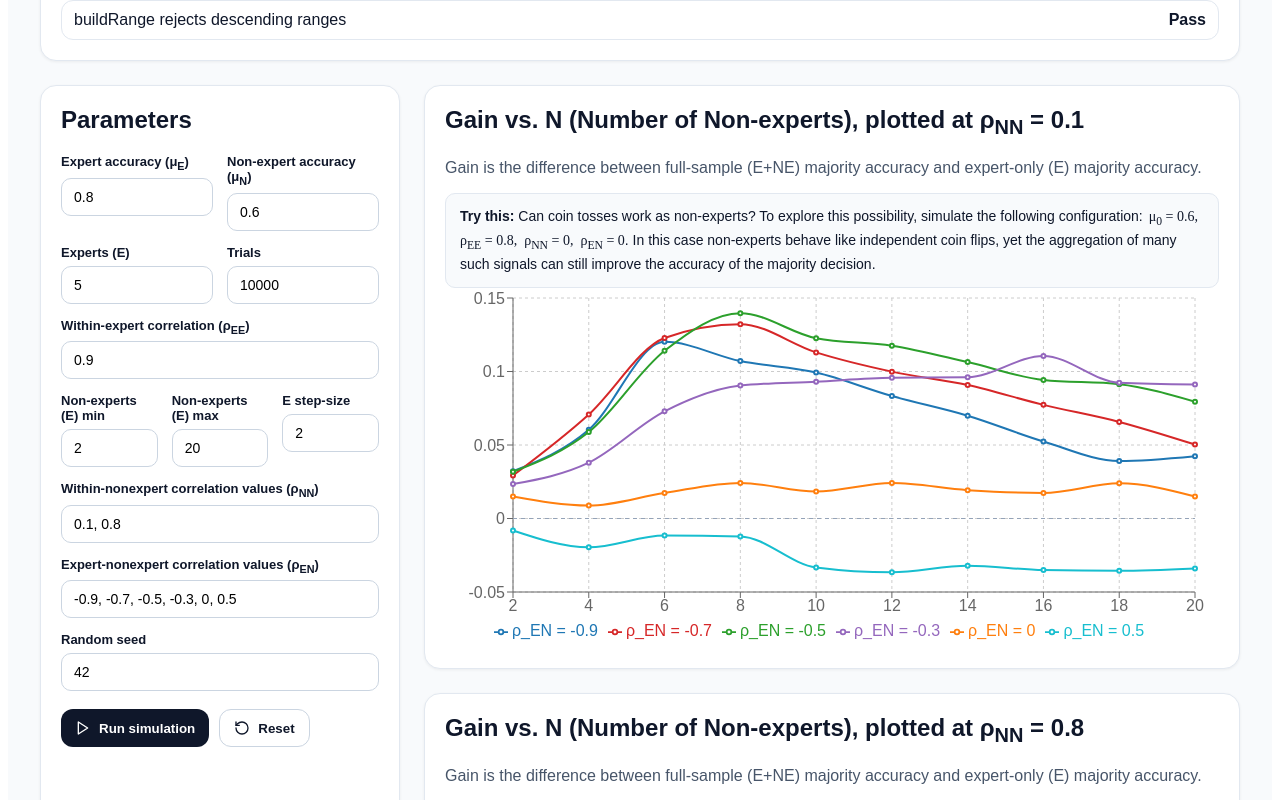
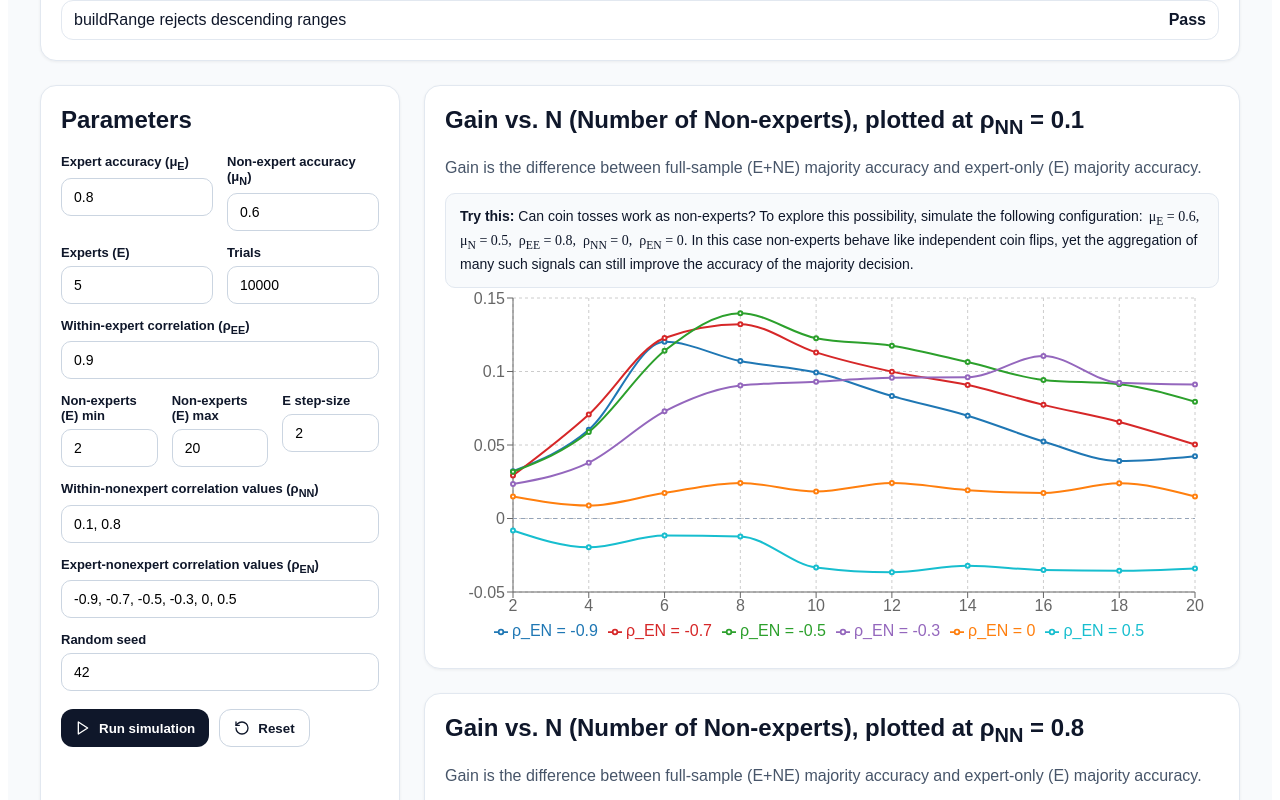
Before and after one commit to anujitchakraborty/democracy-simulator, a React (Vite) app: page / in a window 1280 px wide. Both pictures are taken after a click on the button "Run simulation". Shown: the part 366-1166 px from the top of the page. Built offline with nearby package versions, Linux system fonts and the light colour scheme.

Commit message:
Update App.jsx

```diff
--- a/src/App.jsx
+++ b/src/App.jsx
@@ -642,7 +642,8 @@ export default function App() {
                         <b>Try this:</b> Can coin tosses work as non-experts?
                         To explore this possibility, simulate the following configuration:
                         <span style={{ fontFamily: "serif", marginLeft: 6 }}>
-                          μ<sub>0</sub> = 0.6,&nbsp;
+                          μ<sub>E</sub> = 0.6,&nbsp;
+                          μ<sub>N</sub> = 0.5,&nbsp;
                           ρ<sub>EE</sub> = 0.8,&nbsp;
                           ρ<sub>NN</sub> = 0,&nbsp;
                           ρ<sub>EN</sub> = 0
```
